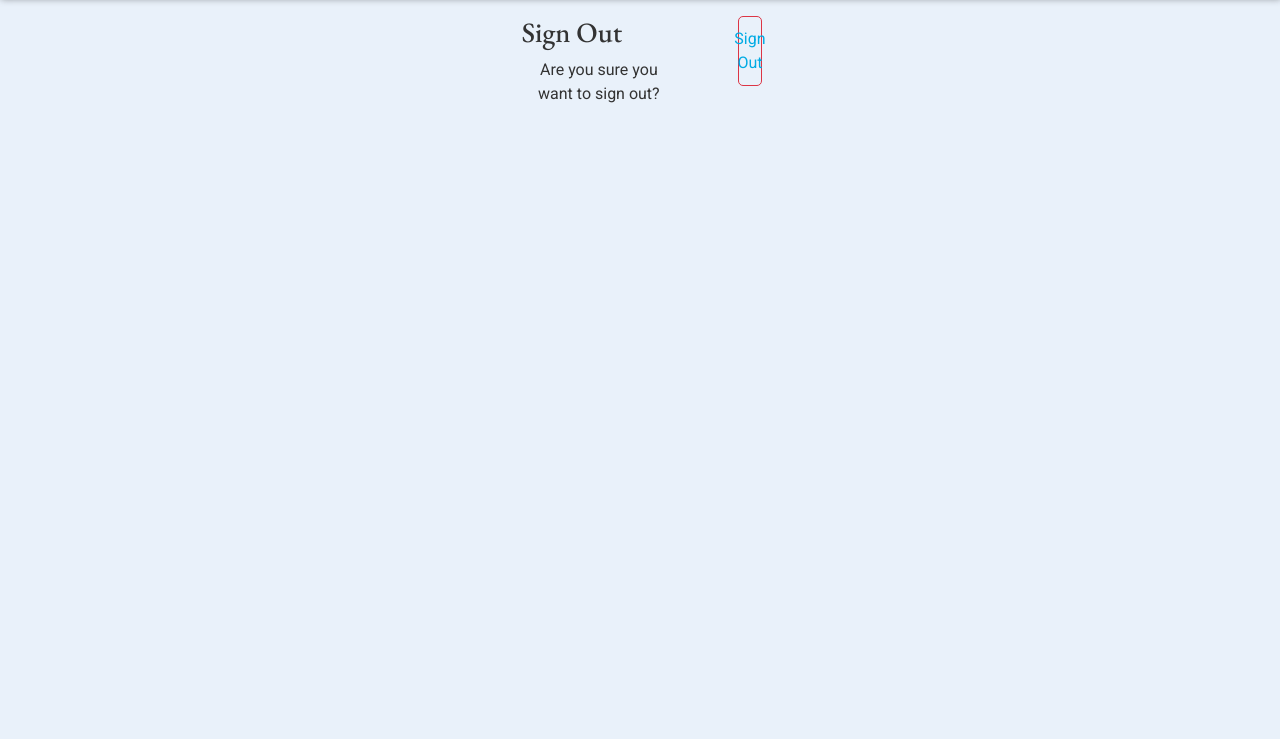
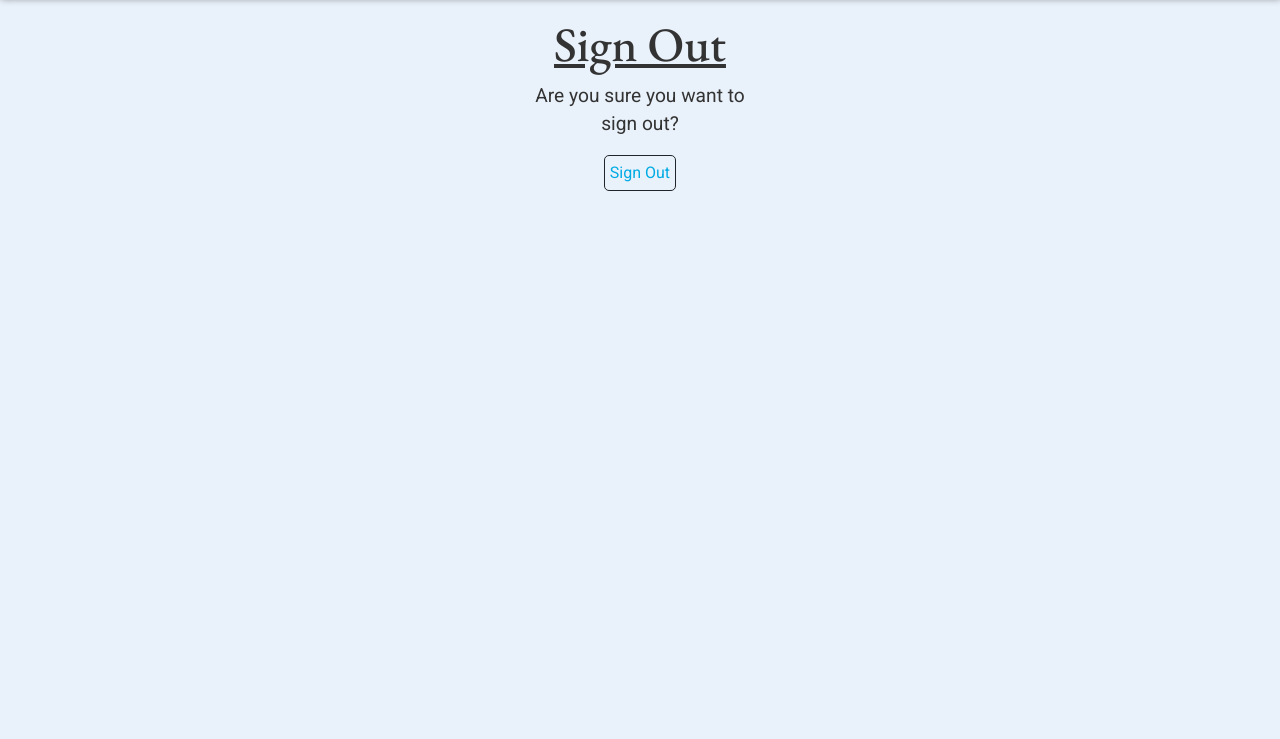
Before and after one commit to CamCove-Crichton/cash_symphony, a Django app: page /accounts/logout/ in a window 1280 px wide. Shown: the part 126-865 px from the top of the page. Run offline with Django 5.2, Linux system fonts and the light colour scheme; a user stored in the database is signed in; parts of the project's set-up code (start-up, migrations or seed data) failed here and were passed over; some libraries are stand-ins or nearby versions.

Commit message:
fixed layout of sign out page

```diff
--- a/templates/account/logout.html
+++ b/templates/account/logout.html
@@ -7,21 +7,17 @@
 {% block content %}
 <div class="container">
     <div class="row">
-        <div class="col-md-8 mt-3 offset-md-2">
-            <h3>{% trans "Sign Out" %}</h3>
-
-            <p>{% trans 'Are you sure you want to sign out?' %}</p>
-        </div>
-    </div>
-    <div class="row">
-        <div class="col-md-8 mt-3 offset-md-2">
-
+        <div class="col-md-10 mt-3 offset-md-1">
+            <h2 style="text-decoration: underline; font-size: 3em;">{% trans "Sign Out" %}</h2>
+            <p style="font-size: 1.2em;">{% trans 'Are you sure you want to sign out?' %}</p>
             <form method="post" action="{% url 'account_logout' %}">
                 {% csrf_token %}
                 {% if redirect_field_value %}
                 <input type="hidden" name="{{ redirect_field_name }}" value="{{ redirect_field_value }}" />
                 {% endif %}
-                <button class="btn btn-danger right" type="submit">{% trans 'Sign Out' %}</button>
+                <div class="mt-3" style="text-align: center;">
+                    <button class="primaryAction btn btn-dark" type="submit">{% trans 'Sign Out' %}</button>
+                </div>
             </form>
         </div>
     </div>
```
Also changed, not shown: db.sqlite3.
